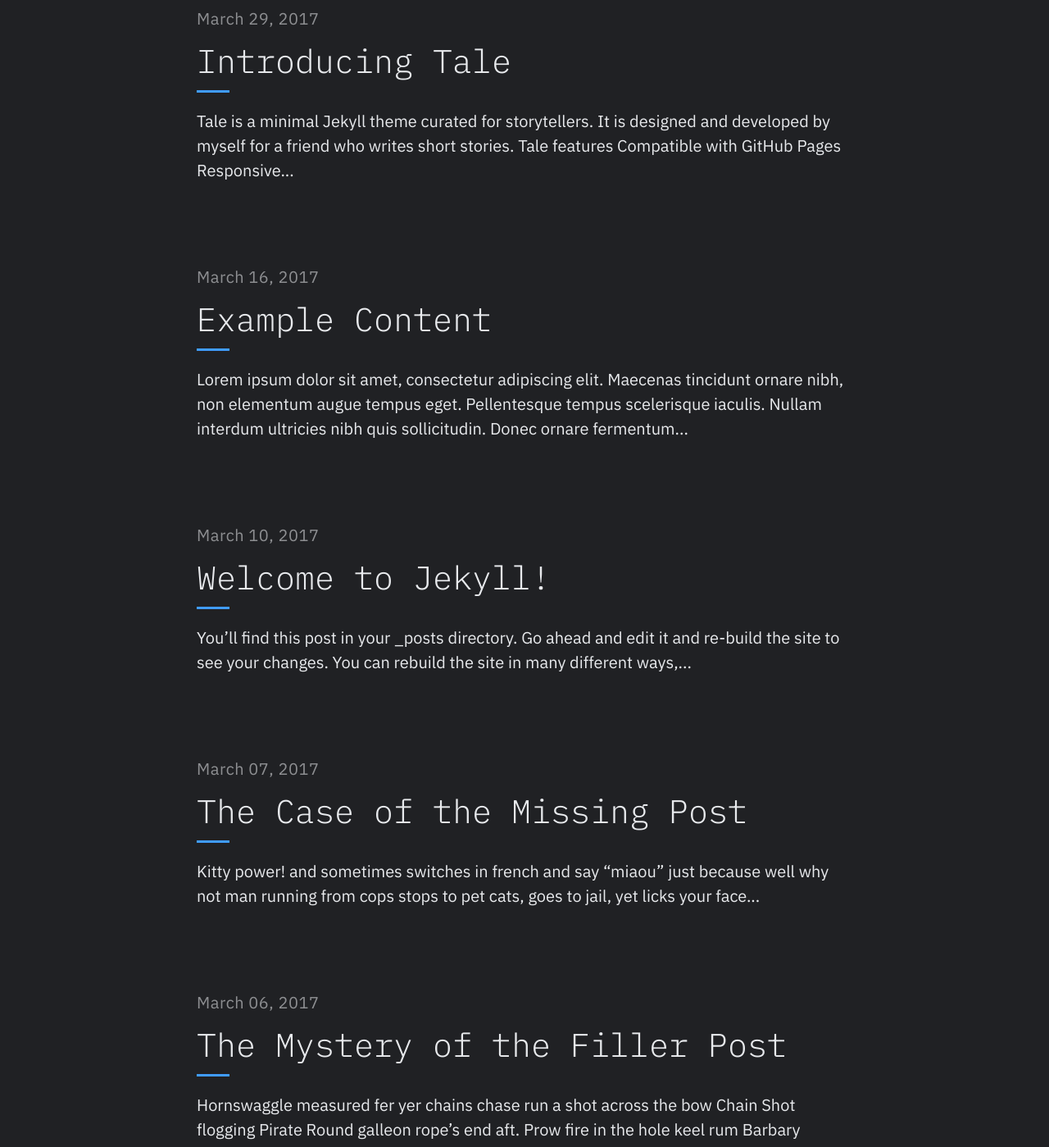
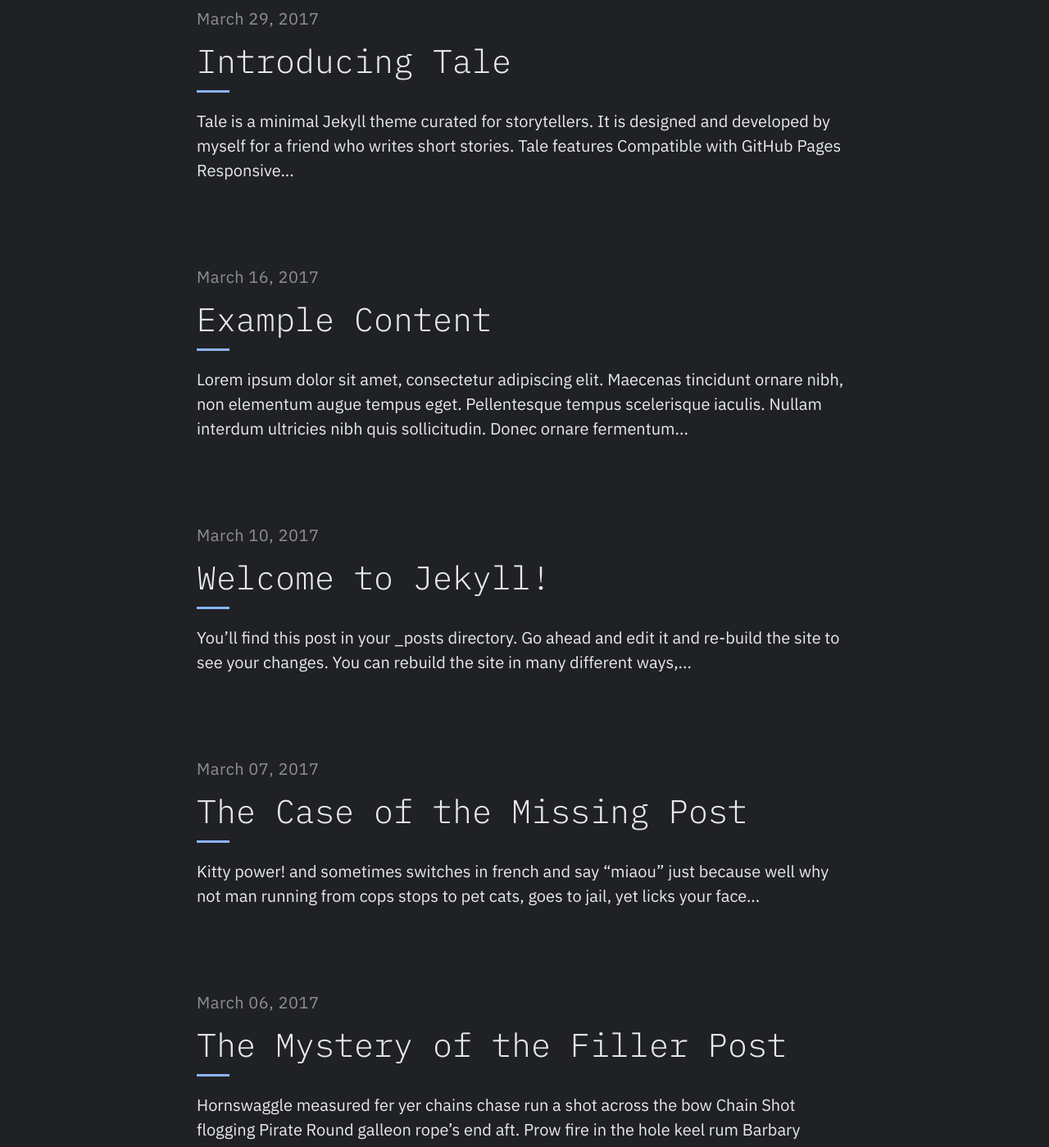
Before and after one commit to adripfi/adripfi.github.io, a Jekyll site: the page built from index.html, in a window 1280 px wide. Shown: the part 208-1607 px from the top of the page at 82% size. Built offline with Jekyll 4.4.1, drawn with Linux system fonts in a browser that asks for light colours; the list of posts is cut into pages by our own code.

Commit message:
small fixes

```diff
--- a/_sass/tale/_catalogue.scss
+++ b/_sass/tale/_catalogue.scss
@@ -33,7 +33,7 @@
 
   &-line {
     @include transition(all .3s ease-out);
-    border-top: .15rem solid #409cff;
+    border-top: .15rem solid $blue;
     display: block;
     width: 2rem;
   }
--- a/_sass/tale/_layout.scss
+++ b/_sass/tale/_layout.scss
@@ -76,6 +76,9 @@
     font-family: $monospaced;
     font-weight: 400;
   }
+  a:hover {
+    color: $default-shade;
+  }
 
   a.title {
     color: $default-shade;
--- a/_sass/tale/_post.scss
+++ b/_sass/tale/_post.scss
@@ -1,9 +1,10 @@
 .post {
-  padding: 3rem 0;
+  padding: 2rem 0;
 
   &-info {
     color: $default-tint;
     font-family: $serif-secondary;
+    letter-spacing: 0.5px;
     text-align: left;
     opacity: .55;
 
```
